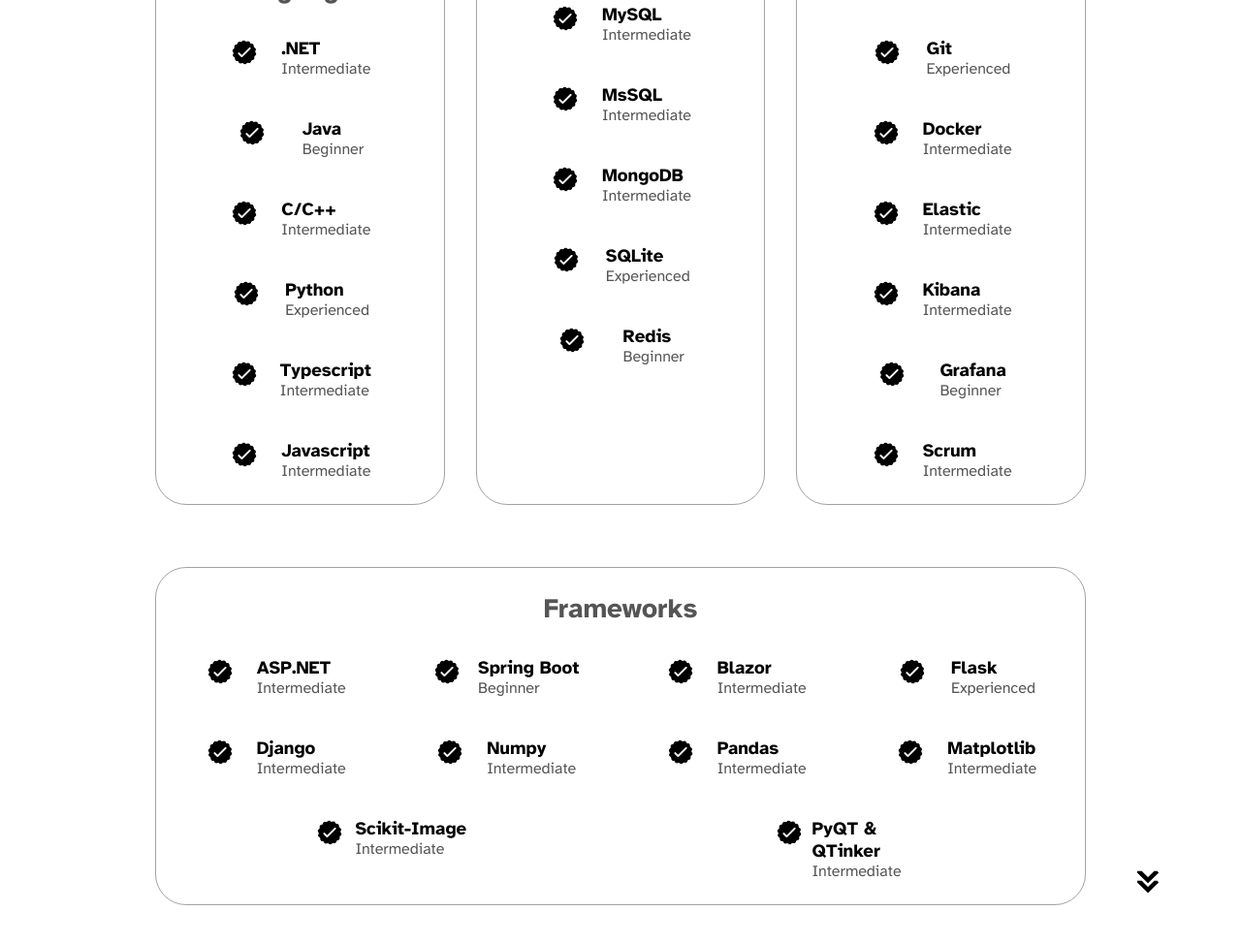
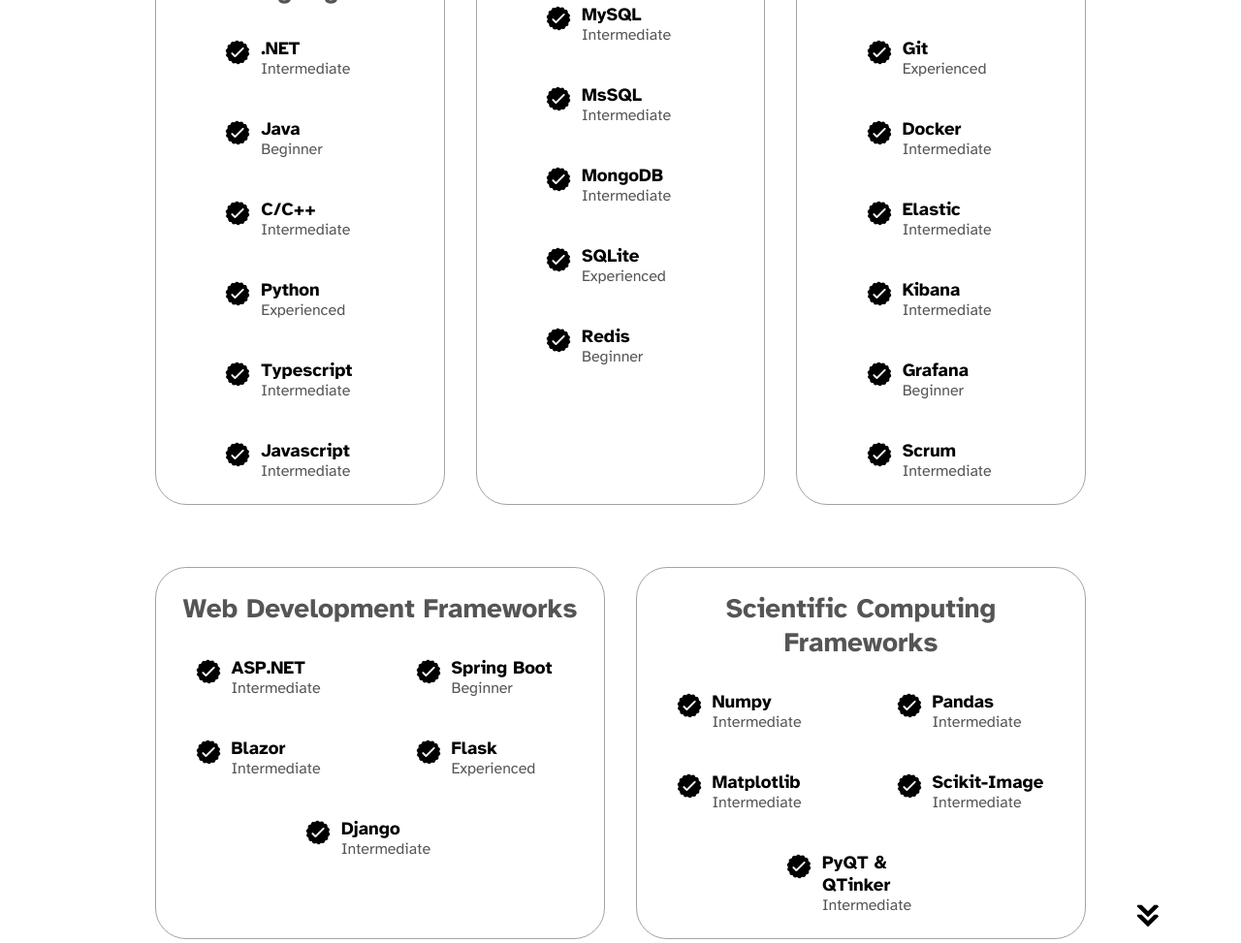
Before and after one commit to ali-gunes/aligunes.dev, a plain HTML site: page index.html in a window 1280 px wide. Shown: the part 1777-2750 px from the top of the page at 97% size. Drawn offline with Linux system fonts and the light colour scheme.

Commit message:
Fix the uneven experience list items and divide the frameworks container

```diff
--- a/index.html
+++ b/index.html
@@ -3,7 +3,7 @@
 <head>
     <meta charset="UTF-8">
     <meta name="viewport" content="width=device-width, initial-scale=1.0">
-    <title>My Portfolio</title>
+    <title>Ali Güneş</title>
     <link rel="stylesheet" href="style.css">
     <link rel="stylesheet" href="mediaqueries.css">
 </head>
@@ -273,7 +273,7 @@
             </div>
             <div class="about-containers">
                 <div class="details-container">
-                    <h2 class="experience-sub-title">Frameworks</h2>
+                    <h2 class="experience-sub-title">Web Development Frameworks</h2>
                     <div class="article-container">
                         <article>
                             <img src="./assets/checkmark.png" alt="Experience Checkmark"
@@ -320,6 +320,11 @@
                                 <p>Intermediate</p>
                             </div>
                         </article>
+                    </div>
+                </div>
+                <div class="details-container">
+                    <h2 class="experience-sub-title">Scientific Computing Frameworks</h2>
+                    <div class="article-container">
                         <article>
                             <img src="./assets/checkmark.png" alt="Experience Checkmark"
                             class="icon"
--- a/style.css
+++ b/style.css
@@ -336,7 +336,7 @@
 article {
     display: flex;
     width: 10rem;
-    justify-content: space-around;
+    justify-content: safe;
     gap: 0.5rem;
 }
 
```
